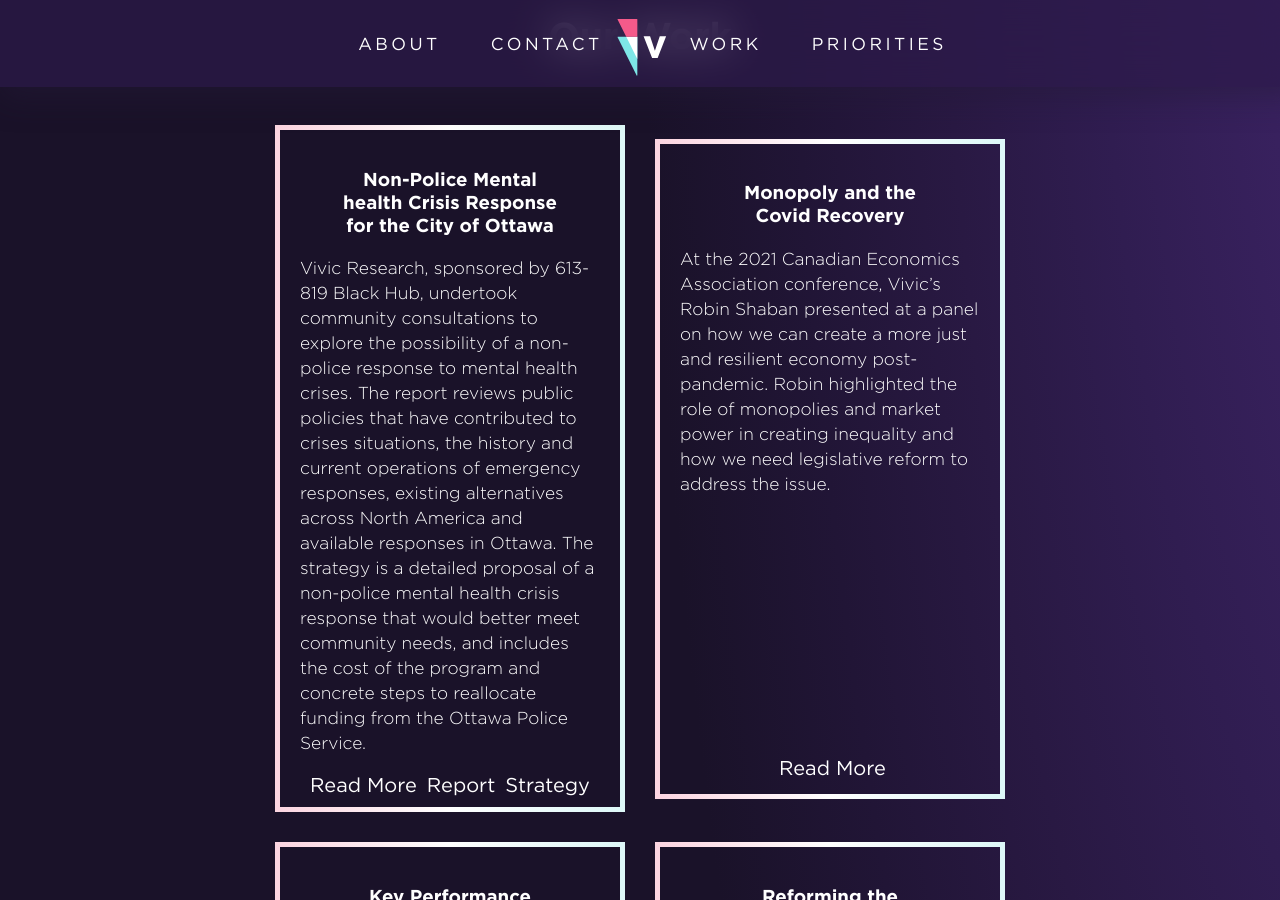
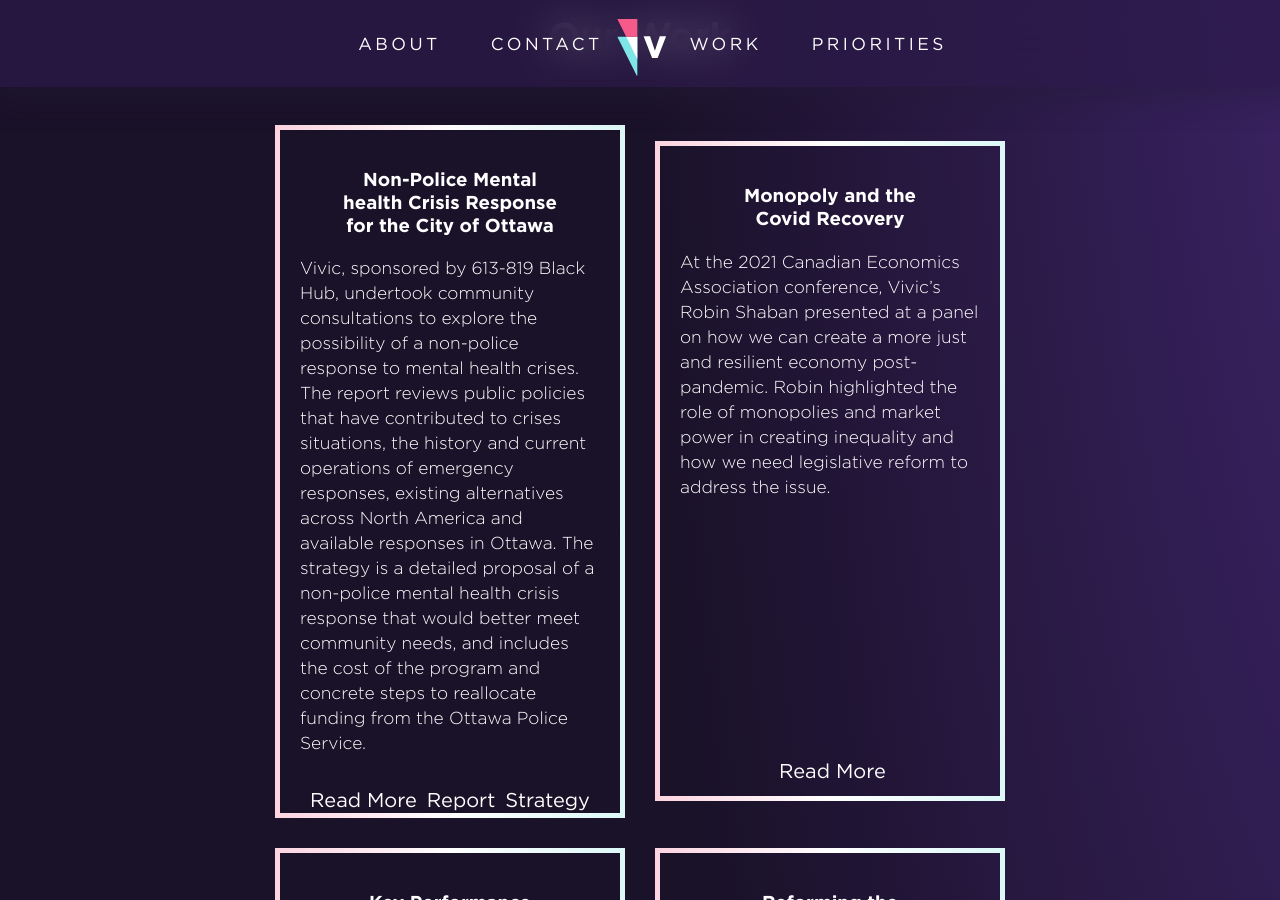
Before and after one commit to GoodbyteCo/Vivic-Website, a Jekyll site: the page built from work.html, in a window 1280 px wide and 900 px high, scrolled down 234 px. Built offline with Jekyll 4.4.1, drawn with Linux system fonts in a browser that asks for light colours.

Commit message:
small changes

```diff
--- a/work.html
+++ b/work.html
@@ -12,7 +12,7 @@
             <h3>{{ work.title }}</h3>
             {{ work.content }}
             {% if work.work == 6 %}
-            <div style="display: flex; justify-content: space-evenly; margin-bottom: 10px;">
+            <div style="display: flex; justify-content: space-evenly; margin-top: 33px;">
                 <a class="read-more our-work" id="bh" href="/assets/PDFS/{{ work.pdf }}" target="_blank">
                     Read More</a>
                 <a class="read-more our-work" id="bh" href="/assets/PDFS/BH-Final-Report.pdf" target="_blank">
```
Also changed, not shown: _works/bh-repot.md (+1 -1 lines).
